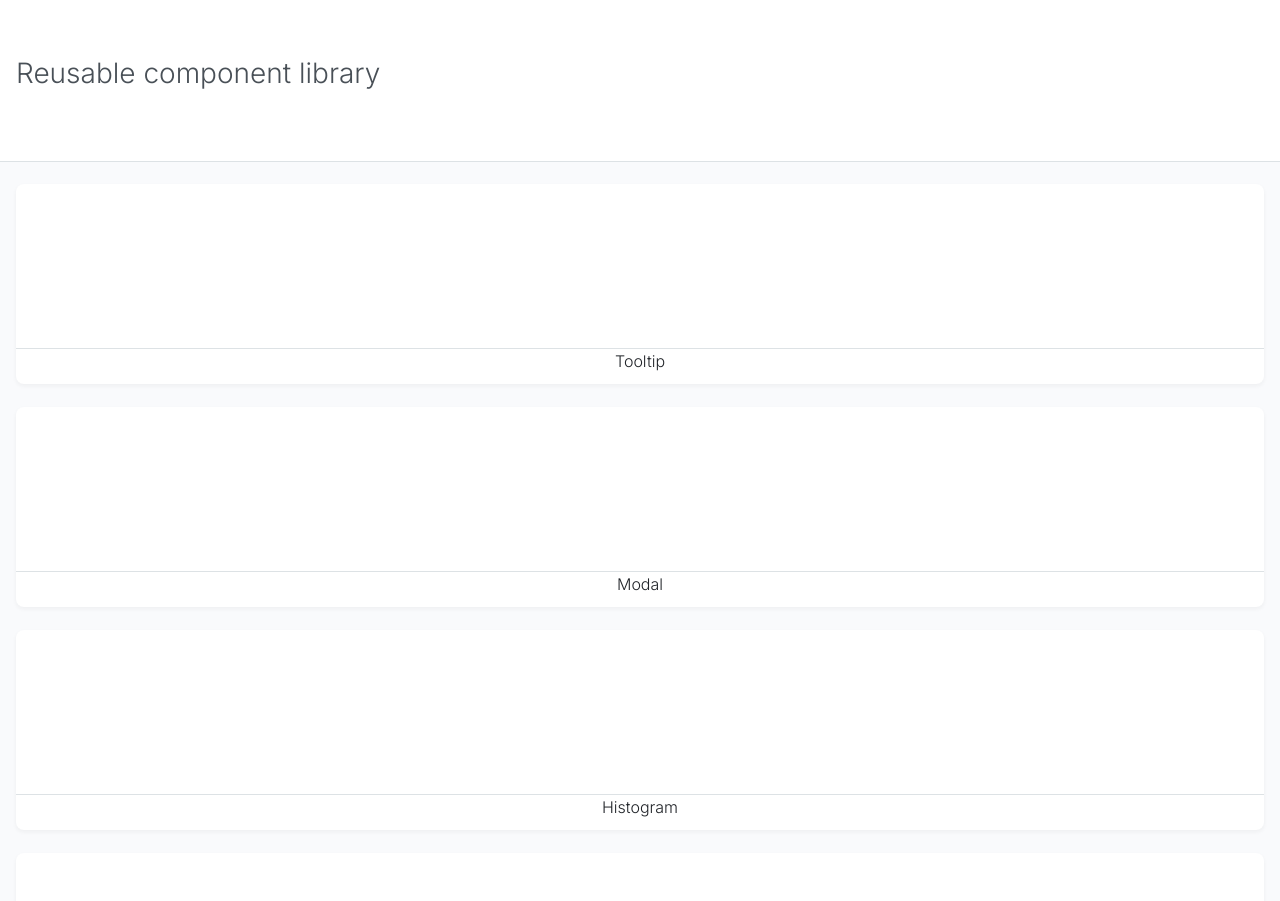
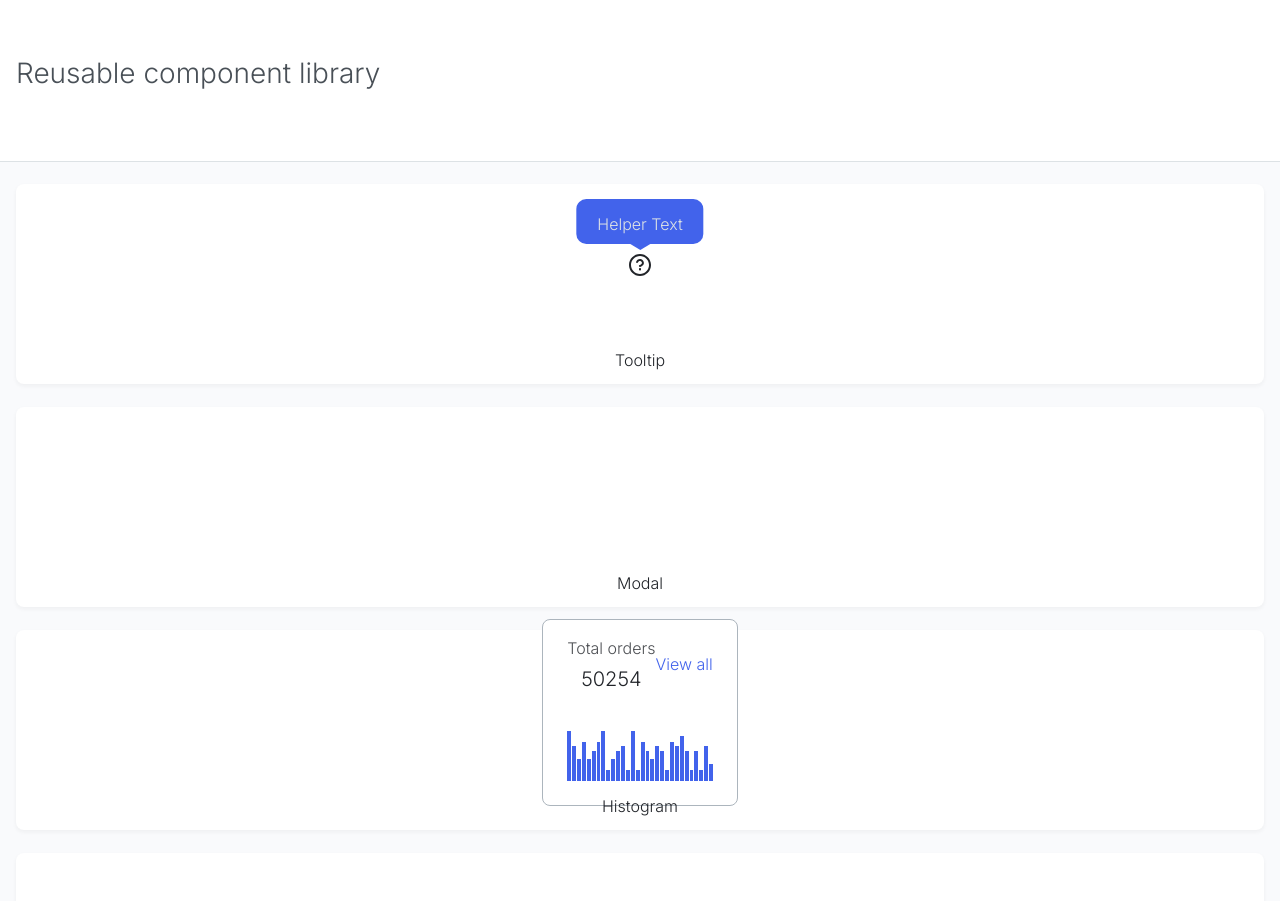
Before and after one commit to js-tasks-ru/htmlcss-20230530_jakubaites, a website: page index.html in a window 1280 px wide. Shown: the part 51-952 px from the top of the page. Drawn offline with Linux system fonts and the light colour scheme.

Commit message:
index Modile 3

```diff
--- a/05-lection3/01-tooltip/tooltip.css
+++ b/05-lection3/01-tooltip/tooltip.css
@@ -32,3 +32,6 @@
 .tooltip__icon:hover + .tooltip__bubble {
     display: block;
 }
+.tooltip__bubble_block {
+    display: block;
+}
--- a/assets/css/main.css
+++ b/assets/css/main.css
@@ -4,6 +4,9 @@
 @import '../../components/header/header.css';
 @import '../../components/contents/contents.css';
 @import '../../components/footer/footer.css';
+@import '../../components/card/card.css';
+@import '../../05-lection3/01-tooltip/tooltip.css';
+@import '../../04-lection2/01-histogram/histogram.css';
 
 :root {
     --white: #ffffff;
--- /dev/null
+++ b/components/card/card.css
@@ -0,0 +1,22 @@
+.card {
+    background: var(--white);
+    box-shadow: 0px 2px 4px rgba(33, 36, 41, 0.05);
+    border-radius: 8px;
+}
+.card__img {
+    height: 164px;
+    text-align: center;
+    display: flex;
+    flex-direction: row;
+    justify-content: center;
+    align-items:center;
+}
+.card__title {
+    font-family: 'Inter';
+    font-style: normal;
+    font-weight: 400;
+    font-size: 16px;
+    line-height: 24px;
+    text-align: center;
+    color: var(--black);
+}
--- a/components/contents/contents.css
+++ b/components/contents/contents.css
@@ -9,21 +9,3 @@
     column-gap: 16px;
     padding: 22px 16px;
 }
-.card {
-    background: var(--white);
-    box-shadow: 0px 2px 4px rgba(33, 36, 41, 0.05);
-    border-radius: 8px;
-}
-.card__img {
-    height: 164px;
-}
-.card__title {
-    font-family: 'Inter';
-    font-style: normal;
-    font-weight: 400;
-    font-size: 16px;
-    line-height: 24px;
-    text-align: center;
-    color: var(--black);
-    border-top: 1px solid var(--grey-2);
-}
--- a/index.html
+++ b/index.html
@@ -33,15 +33,76 @@
 
         <main class="contents">
           <div class="card">
-            <div class="card__img"></div>
+           <div class="card__img">
+
+            <div class="tooltip">
+             <div class="tooltip__icon">
+          <svg width="24" height="24" viewBox="0 0 24 24" fill="none" xmlns="http://www.w3.org/2000/svg">
+            <path fill-rule="evenodd" clip-rule="evenodd" d="M12 3C7.02944 3 3 7.02944 3 12C3 16.9706 7.02944 21 12 21C16.9706 21 21 16.9706 21 12C21 7.02944 16.9706 3 12 3ZM1 12C1 5.92487 5.92487 1 12 1C18.0751 1 23 5.92487 23 12C23 18.0751 18.0751 23 12 23C5.92487 23 1 18.0751 1 12Z" fill="#212429"/>
+            <path fill-rule="evenodd" clip-rule="evenodd" d="M12.2581 8.02432C11.7926 7.94447 11.3138 8.03195 10.9066 8.27126C10.4994 8.51058 10.1901 8.88629 10.0333 9.33184C9.85006 9.85283 9.27914 10.1266 8.75815 9.94333C8.23716 9.76006 7.96339 9.18915 8.14666 8.66816C8.46013 7.77705 9.07886 7.02563 9.89327 6.547C10.7077 6.06837 11.6652 5.89341 12.5962 6.05311C13.5273 6.2128 14.3717 6.69686 14.9801 7.41953C15.5883 8.14205 15.9213 9.05648 15.92 10.0009C15.9195 11.5313 14.7849 12.5419 13.9747 13.082C13.5391 13.3725 13.1105 13.586 12.7949 13.7263C12.6356 13.7971 12.5015 13.8508 12.4049 13.8876C12.3565 13.906 12.3173 13.9203 12.2887 13.9305L12.254 13.9427L12.2429 13.9464L12.239 13.9478L12.2375 13.9483C12.2372 13.9484 12.2362 13.9487 11.92 13L12.2362 13.9487C11.7123 14.1233 11.146 13.8402 10.9713 13.3162C10.7968 12.7926 11.0794 12.2267 11.6027 12.0517L11.6014 12.0521C11.6015 12.0521 11.6016 12.052 11.6027 12.0517L11.6187 12.0461C11.6341 12.0406 11.6593 12.0314 11.6929 12.0186C11.7603 11.9929 11.8606 11.9529 11.9826 11.8987C12.2294 11.789 12.5509 11.6275 12.8653 11.4179C13.5549 10.9582 13.92 10.4691 13.92 10L13.92 9.99851C13.9207 9.52619 13.7542 9.06886 13.45 8.70753C13.1459 8.34619 12.7236 8.10417 12.2581 8.02432Z" fill="#212429"/>
+            <path fill-rule="evenodd" clip-rule="evenodd" d="M12 15C12.5523 15 13 15.4477 13 16V16.5C13 17.0523 12.5523 17.5 12 17.5C11.4477 17.5 11 17.0523 11 16.5V16C11 15.4477 11.4477 15 12 15Z" fill="#212429"/>
+          </svg>
+        </div>
+        <div class="tooltip__bubble tooltip__bubble_block">Helper Text</div>
+      </div>
+          </div>
             <h2 class="card__title">Tooltip</h2>
           </div>
+
           <div class="card">
             <div class="card__img"></div>
             <h2 class="card__title">Modal</h2>
           </div>
+
           <div class="card">
-            <div class="card__img"></div>
+            <div class="card__img">
+              <div class="histogram">
+
+                <div class="histogram__info">
+
+                  <div class="histogram__box">
+                    <p class="histogram__title">Total orders</p>
+                    <h4 class="histogram__counter">50254</h4>
+                  </div>
+
+                  <a class="histogram__link">View all</a>
+
+                </div>
+
+                <div class="histogram__chart">
+                   <div class="histogram__item" style="height:100%"></div>
+                   <div class="histogram__item" style="height:70%"></div>
+                   <div class="histogram__item" style="height:44%"></div>
+                   <div class="histogram__item" style="height:78%"></div>
+                   <div class="histogram__item" style="height:44%"></div>
+                   <div class="histogram__item" style="height:60%"></div>
+                   <div class="histogram__item" style="height:78%"></div>
+                   <div class="histogram__item" style="height:100%"></div>
+                   <div class="histogram__item" style="height:22%"></div>
+                   <div class="histogram__item" style="height:44%"></div>
+                   <div class="histogram__item" style="height:60%"></div>
+                   <div class="histogram__item" style="height:70%"></div>
+                   <div class="histogram__item" style="height:22%"></div>
+                   <div class="histogram__item" style="height:100%"></div>
+                   <div class="histogram__item" style="height:22%"></div>
+                   <div class="histogram__item" style="height:78%"></div>
+                   <div class="histogram__item" style="height:60%"></div>
+                   <div class="histogram__item" style="height:44%"></div>
+                   <div class="histogram__item" style="height:70%"></div>
+                   <div class="histogram__item" style="height:60%"></div>
+                   <div class="histogram__item" style="height:22%"></div>
+                   <div class="histogram__item" style="height:78%"></div>
+                   <div class="histogram__item" style="height:70%"></div>
+                   <div class="histogram__item" style="height:90%"></div>
+                   <div class="histogram__item" style="height:60%"></div>
+                   <div class="histogram__item" style="height:22%"></div>
+                   <div class="histogram__item" style="height:60%"></div>
+                   <div class="histogram__item" style="height:22%"></div>
+                   <div class="histogram__item" style="height:70%"></div>
+                   <div class="histogram__item" style="height:34%"></div>
+                </div>
+              </div>
+            </div>
             <h2 class="card__title">Histogram</h2>
           </div>
           <div class="card">
@@ -53,7 +114,9 @@
             <h2 class="card__title">Castom form elements</h2>
           </div>
           <div class="card">
-            <div class="card__img"></div>
+            <div class="card__img">
+
+            </div>
             <h2 class="card__title">Calendar</h2>
           </div>
         </main>
```
